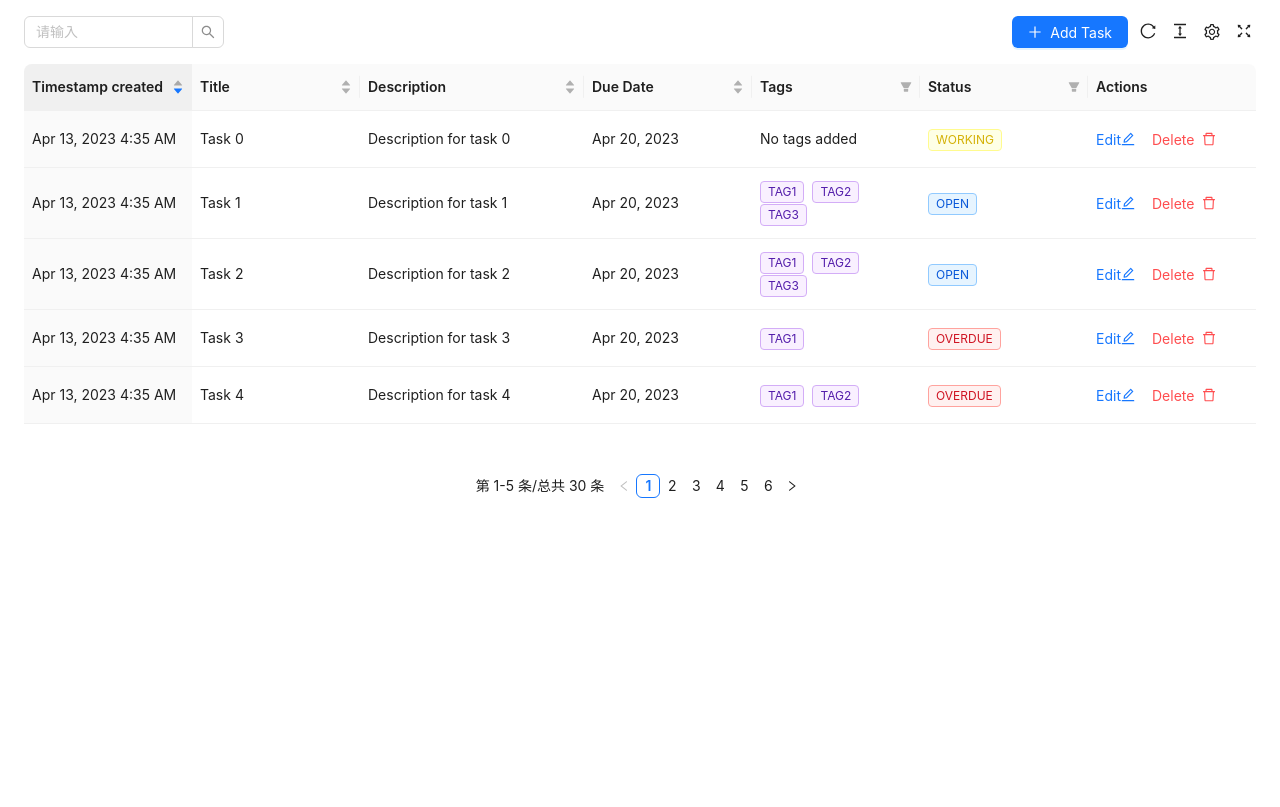
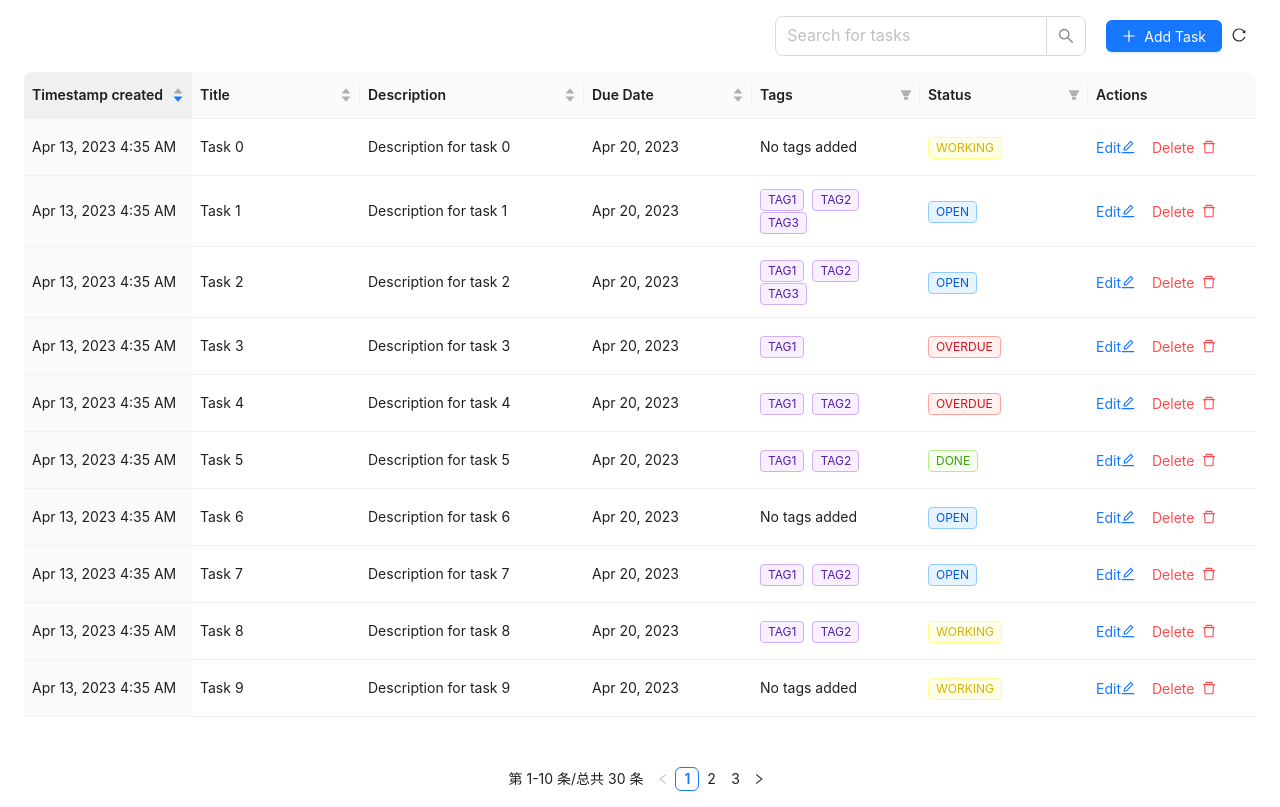
Before and after one commit to Ayman-Shakil192/todo-list-react, a React (Vite) app: page / in a window 1280 px wide. Built offline with nearby package versions, Linux system fonts and the light colour scheme.

Commit message:
added surch and reload functionality

```diff
--- a/src/components/ToDoList.tsx
+++ b/src/components/ToDoList.tsx
@@ -1,11 +1,12 @@
 import { useState } from "react";
 import ProTable, { ProColumns } from "@ant-design/pro-table";
+import { EditOutlined, ReloadOutlined } from "@ant-design/icons";
 import { dummyData } from "./dummyData";
 import { columns } from "../columns";
 import AddTask, { Task } from "./AddTask";
 import DeleteTask from "./DeleteTask";
 import { message } from "antd";
-import { EditOutlined } from "@ant-design/icons";
+import { Input } from "antd";
 
 export interface ToDoItem {
   key: string | number;
@@ -16,6 +17,8 @@ export interface ToDoItem {
   tags?: string[];
   status: string;
 }
+
+const { Search } = Input;
 
 const ToDoList = () => {
   const [dataSource, setDataSource] = useState<ToDoItem[]>(dummyData);
@@ -76,23 +79,70 @@ const ToDoList = () => {
     },
   };
 
+  const onSearch = (value: string) => {
+    console.log("Search value: ", value);
+    const filteredDataSource = dataSource.filter(
+      (task) =>
+        task.title.toLowerCase().includes(value.toLowerCase()) ||
+        task.description.toLowerCase().includes(value.toLowerCase())
+    );
+    console.log("Filtered data source: ", filteredDataSource);
+    setDataSource(filteredDataSource);
+  };
+
   return (
     <>
       <ProTable<ToDoItem>
         columns={[...columns, actionColumn]}
         rowKey="key"
+        loading={loading}
+        toolBarRender={() => [
+          <div
+            style={{
+              display: "flex",
+            }}
+          >
+            <div>
+              <Search
+                placeholder="Search for tasks"
+                onSearch={onSearch}
+                size="large"
+              />
+            </div>
+            <div
+              style={{
+                display: "flex",
+                alignItems: "center",
+                marginLeft: 20,
+              }}
+            >
+              <div>
+                <AddTask onTaskAdded={handleTaskAdded} />
+              </div>
+              <div
+                style={{
+                  padding: 10,
+                }}
+              >
+                <ReloadOutlined
+                  onClick={() => {
+                    setDataSource(dummyData);
+                    message.success("Tasks reloaded");
+                  }}
+                />
+              </div>
+            </div>
+          </div>,
+        ]}
+        options={{
+          setting: false,
+          fullScreen: false,
+          density: false,
+          reload: false,
+        }}
         search={false}
-        loading={loading}
-        toolBarRender={() => [<AddTask onTaskAdded={handleTaskAdded} />]}
-        options={{
-          search: true,
-          setting: true,
-          fullScreen: true,
-          density: true,
-          reload: true,
-        }}
         pagination={{
-          pageSize: 5,
+          pageSize: 10,
           position: ["bottomCenter"],
           style: { marginTop: 50 },
         }}
```
